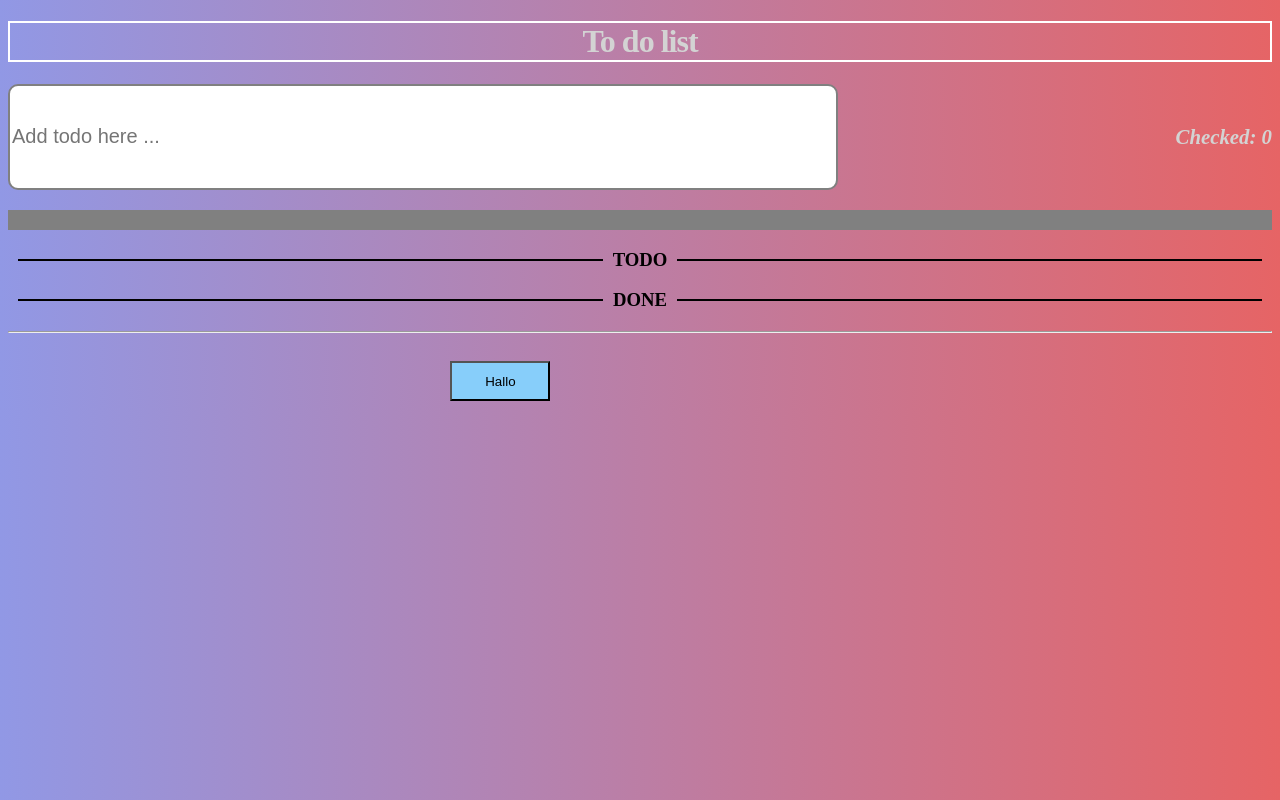
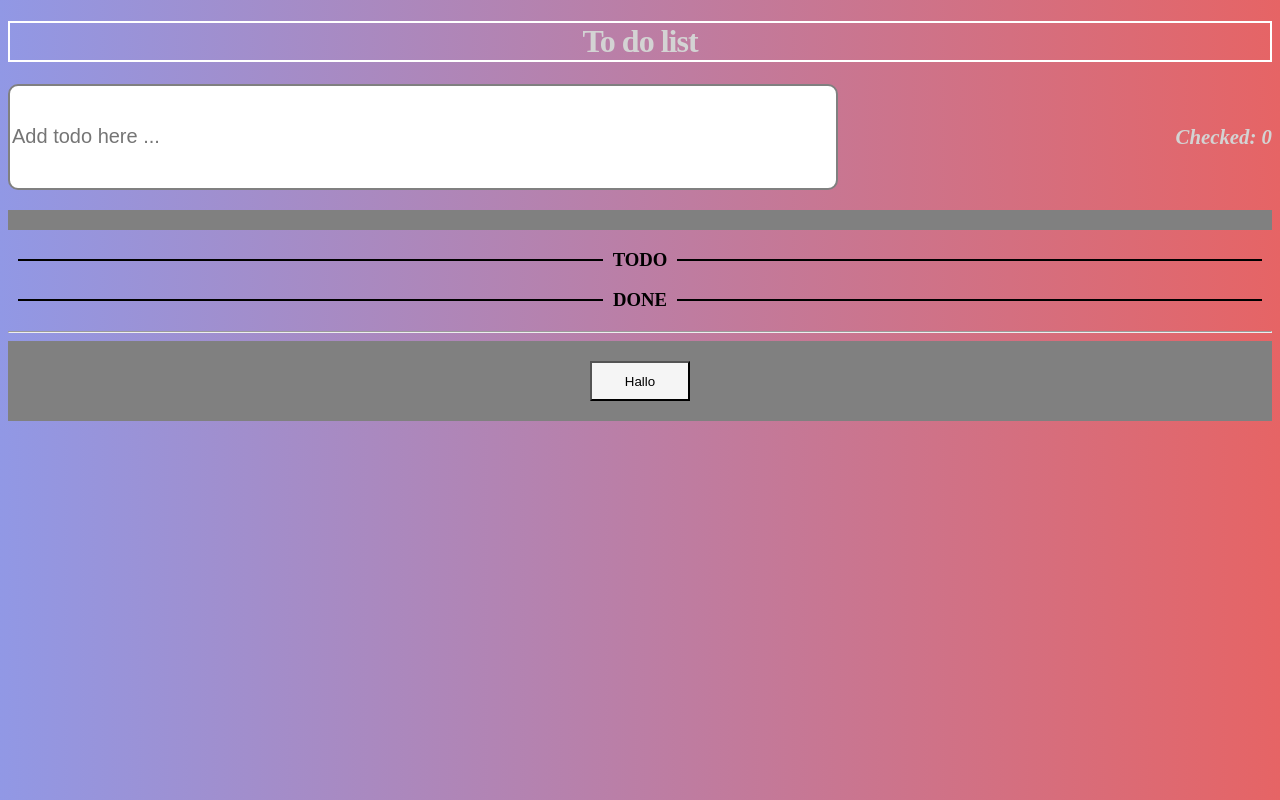
Before and after one commit to CaroSophie/TodoApp-Selfmade, a React (Create React App) app: page / in a window 1280 px wide. Built offline with nearby package versions, Linux system fonts and the light colour scheme.

Commit message:
Style footer sticky

```diff
--- a/src/App.js
+++ b/src/App.js
@@ -30,6 +30,15 @@ const Showtodos = styled.div`
 
 const Breakline = styled.hr`
   margin-top: 20px;
+`
+
+const Footr = styled.footer`
+  background: grey;
+  position: sticky;
+  bottom: 0;
+  display: flex;
+  justify-content: center;
+  align-items: center;
 `
 
 class App extends Component {
@@ -122,11 +131,13 @@ class App extends Component {
         <Separator text="DONE" />
         {this.renderDoneList()}
         <Breakline />
-        <Button
-          defaultText={'Test'}
-          alternativeText={'Hallo'}
-          onClick={() => console.log('click')}
-        />
+        <Footr>
+          <Button
+            defaultText={'Test'}
+            alternativeText={'Hallo'}
+            onClick={() => console.log('click')}
+          />
+        </Footr>
       </div>
     )
   }
--- a/src/Button.js
+++ b/src/Button.js
@@ -4,9 +4,10 @@ import styled from 'styled-components'
 const Togglebutton = styled.button`
   width: 100px;
   height: 40px;
-  background: lightskyblue;
+  background: darkred;
+  color: white;
   margin-top: 20px;
-  margin-left: 35%;
+  margin-bottom: 20px;
 
   &:focus {
     outline: none;
@@ -14,6 +15,7 @@ const Togglebutton = styled.button`
 
   &.active {
     background: whitesmoke;
+    color: black;
   }
 `
 
@@ -32,7 +34,7 @@ class Button extends Component {
     const { isDefault } = this.state
     return (
       <Togglebutton
-        className={isDefault ? 'active' : ''}
+        className={isDefault ? '' : 'active'}
         onClick={this.handleToggle}
       >
         {isDefault ? defaultText : alternativeText}
```
